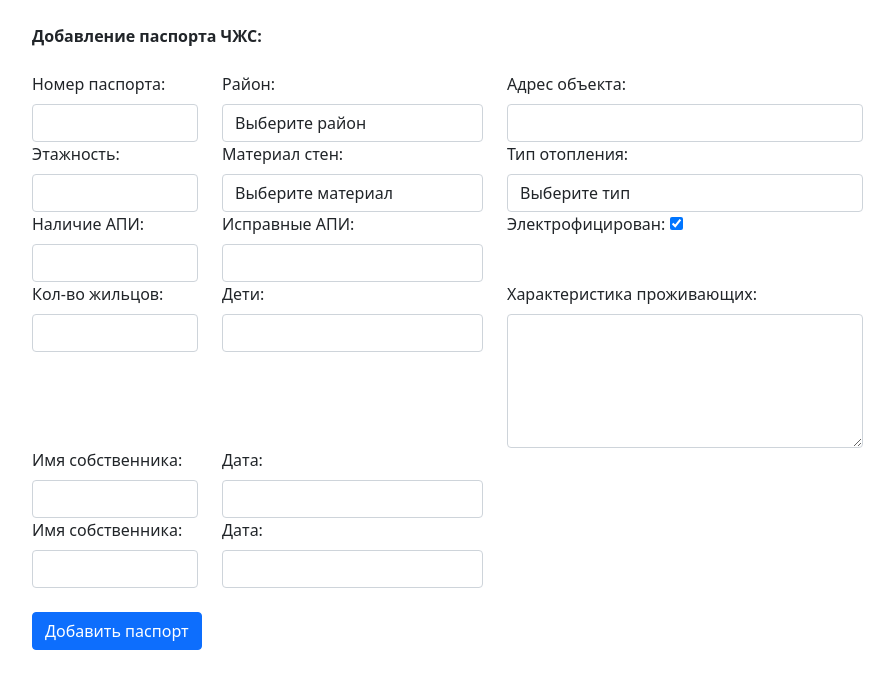
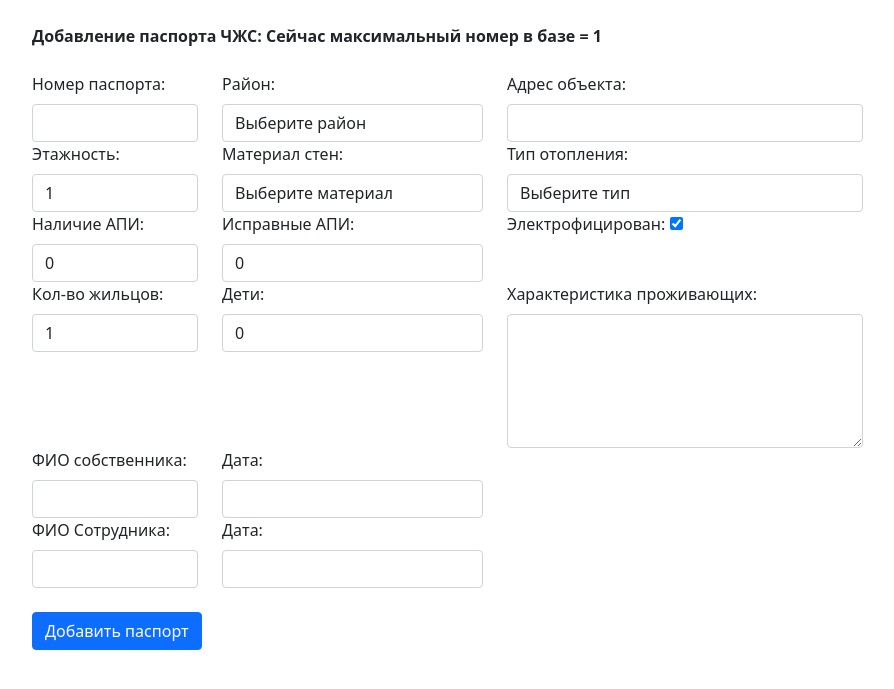
Before and after one commit to erfaenda/spsch_chjs, a Django app: page /pas/add-pas/ in a window 1280 px wide. Shown: the top 689 px of the page, without its empty margins (50-944 px from the left). Run offline with Django 3.2, Linux system fonts and the light colour scheme; data comes from the database, SQL or seed files in the repository.

Commit message:
Форма полностью работает, данные сохраняются в базу

```diff
--- a/chjs/pas_chjs/forms.py
+++ b/chjs/pas_chjs/forms.py
@@ -5,19 +5,19 @@ class PasForm(forms.Form):
     pas_number = forms.IntegerField(label='Номер паспорта объекта', widget=forms.NumberInput(attrs={"class": "form-control"}))
     mkr_name_pas = forms.ModelChoiceField(label='Район', empty_label='Выберите район', queryset=Mkr_name.objects.all(), widget=forms.Select(attrs={"class": "form-control"}))
     pas_adress = forms.CharField(label='Адрес', max_length=350, widget=forms.TextInput(attrs={"class": "form-control"}))
-    stages = forms.IntegerField(label='Этажей', widget=forms.NumberInput(attrs={"class": "form-control"}))
+    stages = forms.IntegerField(label='Этажей', initial=1, widget=forms.NumberInput(attrs={"class": "form-control"}))
     walls_material = forms.ModelChoiceField(label='Материал стен', empty_label='Выберите материал', queryset=Materials_walls.objects.all(), widget=forms.Select(attrs={"class": "form-control"}))
     type_heat = forms.ModelChoiceField(label='Тип отопления', empty_label=' Выберите тип', queryset=Type_heat.objects.all(), widget=forms.Select(attrs={"class": "form-control"}))
     electric = forms.BooleanField(label='Электрофицирован?', initial=True)
-    apis = forms.IntegerField(label='Сколько АПИ?', widget=forms.NumberInput(attrs={"class": "form-control"}))
-    apis_works = forms.IntegerField(label='Исправных АПИ', widget=forms.NumberInput(attrs={"class": "form-control"}))
-    living = forms.IntegerField(label='Проживают', widget=forms.NumberInput(attrs={"class": "form-control"}))
-    childrens = forms.IntegerField(label='Дети', widget=forms.NumberInput(attrs={"class": "form-control"}))
+    apis = forms.IntegerField(label='Сколько АПИ?', initial=0, widget=forms.NumberInput(attrs={"class": "form-control"}))
+    apis_works = forms.IntegerField(label='Исправных АПИ', initial=0 ,widget=forms.NumberInput(attrs={"class": "form-control"}))
+    living = forms.IntegerField(label='Проживают', initial=1, widget=forms.NumberInput(attrs={"class": "form-control"}))
+    childrens = forms.IntegerField(label='Дети', initial=0, widget=forms.NumberInput(attrs={"class": "form-control"}))
     characteristic = forms.CharField(label='Характеристика проживающих', required=False, widget=forms.Textarea(attrs={"class": "form-control", "rows": 5}))
     owner_name = forms.CharField(label='Собственник', max_length=350, widget=forms.TextInput(attrs={"class": "form-control"}))
     date_owner = forms.DateField(label='Дата', widget=forms.DateInput(attrs={"class": "form-control"}))
     woker_mchs = forms.CharField(label='Сотрудник проводивший профобследование', max_length=350, widget=forms.TextInput(attrs={"class": "form-control"}))
     woker_date = forms.DateField(label='Дата', widget=forms.DateInput(attrs={"class": "form-control"}))
-    unfineshed = forms.BooleanField(label='Не достроен?', initial=True)
+    #unfineshed = forms.BooleanField(label='Не достроен?', initial=True)
     '''created_at = models.DateTimeField(auto_now_add=True, verbose_name='Создано')
     created_update = models.DateTimeField(auto_now=True, verbose_name='Обновлено')'''
--- a/chjs/pas_chjs/models.py
+++ b/chjs/pas_chjs/models.py
@@ -8,18 +8,18 @@ class Pas_chjs(models.Model):
      walls_material = models.ForeignKey('Materials_walls', on_delete=models.PROTECT, null=True, verbose_name='Стены', blank=True)
      type_heat = models.ForeignKey('Type_heat', on_delete=models.PROTECT, null=True, verbose_name='Вид отопления')
      electric = models.BooleanField(default=True, verbose_name='Электрофицирован')
-     apis = models.IntegerField(default=0, verbose_name='АПИ')
-     apis_works = models.IntegerField(default=0, verbose_name='АПИ исправны')
-     living = models.IntegerField(default=0, verbose_name='Проживает')
-     childrens = models.IntegerField(default=0, verbose_name='Дети')
+     apis = models.IntegerField(default=0, verbose_name='АПИ', blank=True)
+     apis_works = models.IntegerField(default=0, verbose_name='АПИ исправны', blank=True)
+     living = models.IntegerField(default=0, verbose_name='Проживает', blank=True)
+     childrens = models.IntegerField(default=0, verbose_name='Дети', blank=True)
      characteristic = models.TextField(blank=True, verbose_name='Характеристика')
      owner_name = models.CharField(max_length=200, blank=True, verbose_name='Имя собственника')
-     date_owner = models.DateField(verbose_name='Дата')
-     woker_mchs = models.CharField(max_length=200, verbose_name='Сотрудник')
-     woker_date = models.DateField(verbose_name='Дата')
-     unfineshed = models.BooleanField(default=False, verbose_name='Недострой')
-     created_at = models.DateTimeField(auto_now_add=True, verbose_name='Создано')
-     created_update = models.DateTimeField(auto_now=True, verbose_name='Обновлено')
+     date_owner = models.DateField(verbose_name='Дата', blank=True)
+     woker_mchs = models.CharField(max_length=200, verbose_name='Сотрудник', blank=True)
+     woker_date = models.DateField(verbose_name='Дата', blank=True)
+     unfineshed = models.BooleanField(default=False, verbose_name='Недострой', blank=True)
+     created_at = models.DateTimeField(auto_now_add=True, verbose_name='Создано', blank=True)
+     created_update = models.DateTimeField(auto_now=True, verbose_name='Обновлено', blank=True)
 
 
      def __str__(self):
--- a/chjs/pas_chjs/templates/pas_chjs/add_pas.html
+++ b/chjs/pas_chjs/templates/pas_chjs/add_pas.html
@@ -6,7 +6,7 @@
     <title>Добавление паспорта</title>
 </head>
 <body>
-<div class="container"><b><br>Добавление паспорта ЧЖС:</b>
+<div class="container"><b><br>Добавление паспорта ЧЖС: Сейчас максимальный номер в базе = {{ max_pas }}</b>
 </div>
 <br>
 <form action="{% url 'add_pas' %}" method="post">
@@ -73,7 +73,7 @@
     </div>
     <div class="row">
         <div class="col-lg-2">
-            <label for="{{ form.owner_name.id_for_lable }}" class="form-label">Имя собственника:</label>
+            <label for="{{ form.owner_name.id_for_lable }}" class="form-label">ФИО собственника:</label>
             {{ form.owner_name }}
         </div>
         <div class="col-lg-3">
@@ -85,7 +85,7 @@
     </div>
     <div class="row">
         <div class="col-lg-2">
-            <label for="{{ form.woker.mchs.id_for_lable }}" class="form-label">Имя собственника:</label>
+            <label for="{{ form.woker.mchs.id_for_lable }}" class="form-label">ФИО Сотрудника:</label>
             {{ form.woker_mchs }}
         </div>
         <div class="col-lg-3">
--- a/chjs/pas_chjs/views.py
+++ b/chjs/pas_chjs/views.py
@@ -1,4 +1,5 @@
-from django.shortcuts import render
+from django.shortcuts import render, redirect
+from django.db.models import *
 from django.http import HttpResponse
 from .forms import PasForm
 
@@ -34,8 +35,15 @@ def get_pas(request, id):
     return render(request, 'pas_chjs/blank_chjs.html', context)
 
 def add_pas(request):
+    test = Pas_chjs.objects.aggregate(Max('pas_number'))
+    max_pas = test['pas_number__max']
+    print(test['pas_number__max'])
     if request.method == 'POST':
-        pass
+        form = PasForm(request.POST)
+        if form.is_valid():
+            Pas_chjs.objects.create(**form.cleaned_data)
+            return redirect('main')
+            #print(form.cleaned_data)
     else:
         form = PasForm()
-    return render(request, 'pas_chjs/add_pas.html', {'form': form})
+    return render(request, 'pas_chjs/add_pas.html', {'form': form, 'max_pas': max_pas,})
```
